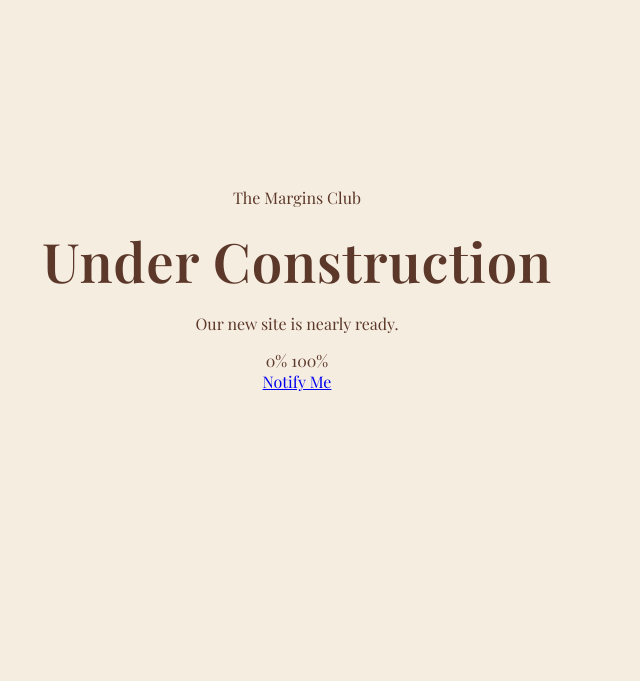
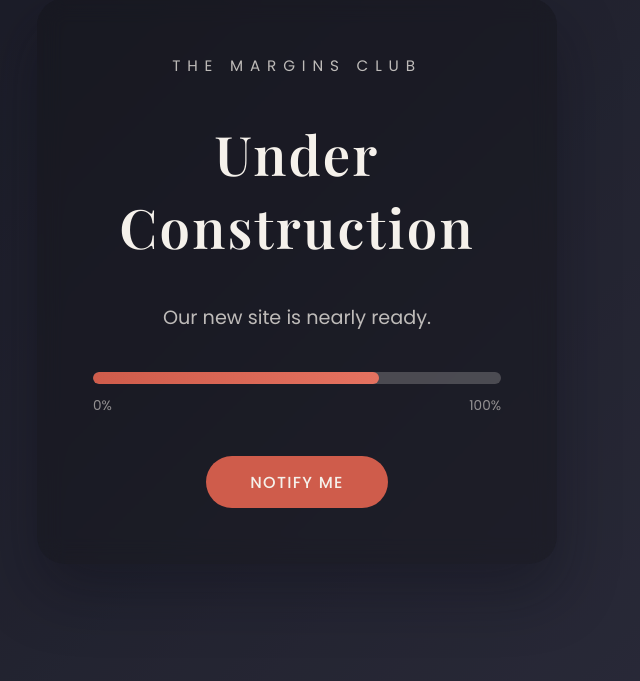
Before and after one commit to nour-aw/themarginsclub, a plain HTML site: page index.html in a window 1280 px wide. Shown: the part 119-800 px from the top of the page, without its empty margins (343-983 px from the left). Drawn offline with nearby package versions, Linux system fonts and the light colour scheme.

Commit message:
Refactor CSS for improved layout and design
Updated CSS variables and styles for layout and typography.

```diff
--- a/assets/css/styles.css
+++ b/assets/css/styles.css
@@ -1,140 +1,142 @@
 :root {
-  --background: #f6ede1;
-  --text: #5b3829;
+  --background-start: #1d1f2f;
+  --background-end: #3f4057;
+  --overlay: rgba(18, 18, 24, 0.45);
+  --text: #f5f1eb;
   --accent: #cf5c4b;
-  --sage: #8b9b6b;
-  --cream: rgba(255, 255, 255, 0.55);
-  font-family: "Playfair Display", "Times New Roman", serif;
+  --accent-hover: #e57260;
+  font-family: "Poppins", "Helvetica Neue", Arial, sans-serif;
 }
 
-* {
+*,
+*::before,
+*::after {
   box-sizing: border-box;
 }
 
 body {
   margin: 0;
   min-height: 100vh;
-  background: var(--background);
+  display: grid;
+  place-items: center;
+  background: linear-gradient(135deg, var(--background-start), var(--background-end));
   color: var(--text);
-  display: flex;
-  align-items: center;
-  justify-content: center;
-  padding: clamp(3rem, 6vw, 5rem) 1.75rem;
+  position: relative;
+  padding: clamp(2.5rem, 6vw, 5rem) 1.5rem;
+  font-family: inherit;
+}
+
+body::after {
+  content: "";
+  position: fixed;
+  inset: 0;
+  background: var(--overlay);
+  pointer-events: none;
 }
 
 .page {
-  width: min(720px, 100%);
-  display: grid;
-  gap: clamp(2rem, 4vw, 3.5rem);
+  width: min(520px, 100%);
   text-align: center;
+  position: relative;
+  z-index: 1;
 }
 
-.logo {
+.page__inner {
   display: grid;
-  gap: 0.35rem;
-  justify-items: center;
+  gap: clamp(1.5rem, 4vw, 2.5rem);
+  padding: clamp(2.5rem, 5vw, 3.5rem);
+  border-radius: 28px;
+  background: rgba(18, 18, 24, 0.4);
+  backdrop-filter: blur(12px);
+  box-shadow: 0 28px 60px rgba(11, 12, 23, 0.35);
 }
 
-.logo__primary {
-  font-size: clamp(2.5rem, 6vw, 3.5rem);
-  letter-spacing: 0.05em;
+.page__eyebrow {
+  margin: 0;
+  font-size: 0.95rem;
+  letter-spacing: 0.45em;
   text-transform: uppercase;
-}
-
-.logo__club {
-  font-family: "Great Vibes", "Brush Script MT", cursive;
-  font-size: clamp(2.6rem, 6vw, 3.4rem);
-  line-height: 1;
-}
-
-.logo__details {
-  display: flex;
-  gap: 0.5rem;
-  align-items: center;
-  font-size: 0.95rem;
-  letter-spacing: 0.28em;
-  text-transform: uppercase;
-}
-
-.logo__est {
-  color: var(--sage);
-}
-
-.logo__region {
-  color: var(--accent);
-}
-
-.logo__divider {
-  color: rgba(91, 56, 41, 0.4);
-}
-
-.message {
-  display: grid;
-  gap: 1.5rem;
-  justify-items: center;
-}
-
-.icon-pair {
-  display: flex;
-  gap: clamp(1rem, 4vw, 2.5rem);
-}
-
-.icon {
-  width: clamp(4.5rem, 12vw, 6.5rem);
-  height: clamp(4.5rem, 12vw, 6.5rem);
-  display: inline-flex;
-  align-items: center;
-  justify-content: center;
-  border-radius: 24px;
-  background: var(--cream);
-  box-shadow: 0 18px 38px rgba(91, 56, 41, 0.12);
-  color: var(--text);
-}
-
-.icon svg {
-  width: 60%;
-  height: 60%;
+  color: rgba(245, 241, 235, 0.75);
 }
 
 h1 {
   margin: 0;
-  font-size: clamp(2.3rem, 6vw, 3.4rem);
+  font-family: "Playfair Display", "Times New Roman", serif;
+  font-size: clamp(2.6rem, 6vw, 3.4rem);
   font-weight: 600;
-  letter-spacing: 0.015em;
+  letter-spacing: 0.04em;
 }
 
-.message__subtitle {
+.page__subtitle {
   margin: 0;
-  font-size: clamp(1.05rem, 3vw, 1.25rem);
-  color: rgba(91, 56, 41, 0.78);
+  font-size: clamp(1.05rem, 3.2vw, 1.2rem);
+  color: rgba(245, 241, 235, 0.75);
 }
 
-.footer {
-  font-size: 0.95rem;
-  color: rgba(91, 56, 41, 0.7);
+.progress {
+  display: grid;
+  gap: 0.75rem;
 }
 
-.footer a {
-  color: inherit;
-  text-decoration-color: rgba(207, 92, 75, 0.4);
-  text-decoration-thickness: 0.1em;
+.progress__bar {
+  --progress-width: calc(var(--progress, 0) * 1%);
+  position: relative;
+  height: 12px;
+  border-radius: 999px;
+  background: rgba(245, 241, 235, 0.22);
+  overflow: hidden;
 }
 
-.footer a:hover,
-.footer a:focus-visible {
-  color: var(--accent);
-  text-decoration-color: currentColor;
+.progress__bar::after {
+  content: "";
+  position: absolute;
+  inset: 0;
+  width: var(--progress-width);
+  background: linear-gradient(90deg, var(--accent), var(--accent-hover));
+  border-radius: inherit;
+  transition: width 0.4s ease;
+}
+
+.progress__labels {
+  display: flex;
+  justify-content: space-between;
+  font-size: 0.85rem;
+  color: rgba(245, 241, 235, 0.55);
+}
+
+.cta {
+  display: inline-flex;
+  justify-self: center;
+  align-items: center;
+  justify-content: center;
+  gap: 0.5rem;
+  padding: 0.85rem 2.75rem;
+  border-radius: 999px;
+  background: var(--accent);
+  color: var(--text);
+  font-weight: 500;
+  letter-spacing: 0.08em;
+  text-decoration: none;
+  text-transform: uppercase;
+  transition: background 0.25s ease, transform 0.25s ease;
+}
+
+.cta:hover,
+.cta:focus-visible {
+  background: var(--accent-hover);
+  transform: translateY(-2px);
   outline: none;
 }
 
-@media (max-width: 480px) {
-  .logo__details {
-    letter-spacing: 0.18em;
-    font-size: 0.85rem;
+@media (max-width: 520px) {
+  .page__inner {
+    border-radius: 22px;
+    padding: clamp(2rem, 8vw, 2.75rem);
   }
 
-  .icon-pair {
-    gap: 1.25rem;
+  .page__eyebrow {
+    font-size: 0.85rem;
+    letter-spacing: 0.32em;
   }
 }
 
```
